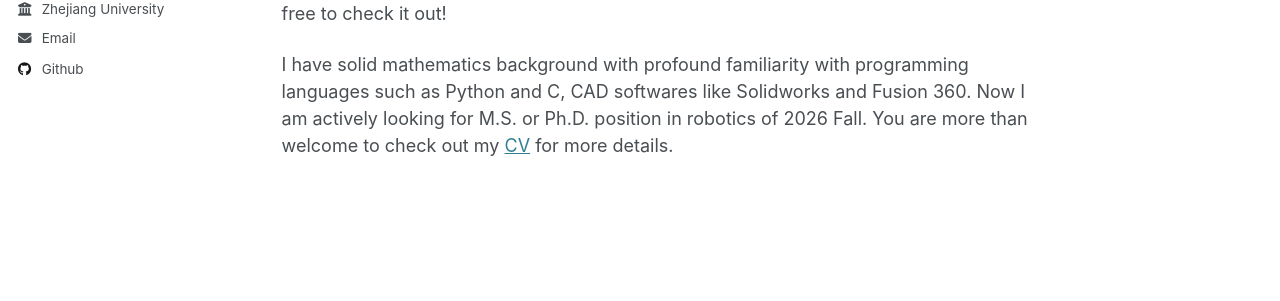
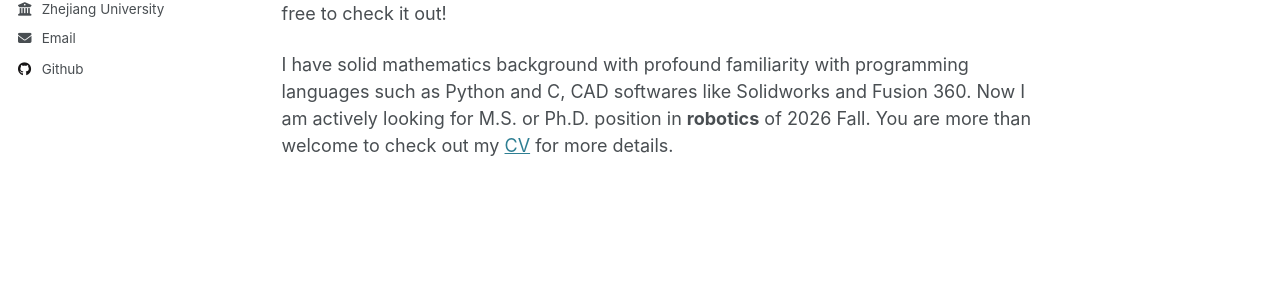
Before and after one commit to dyxia1241/dyxia1241.github.io, a Jekyll site: the page built from _pages/about.md, in a window 1280 px wide and 1079 px high. Shown: the part 516-817 px from the top of the window. Built offline with Jekyll 4.4.1, drawn with Linux system fonts in a browser that asks for light colours.

```diff
--- a/_pages/about.md
+++ b/_pages/about.md
@@ -13,4 +13,4 @@ About me
 ======
 As an ME student, my interests lie at the intersection of control science and machine learning. I'm also pursuing a minor in mathematics @ UIUC. Starting at the summer of 2024, I have the fortune to work with [Prof. Dušan M. Stipanović](https://ise.illinois.edu/directory/profile/dusan) from [CSL, U of I](https://csl.illinois.edu/) on applying modified internal model control on RNN and Transformer architecture to boost robustness and trustability. Later on during my exchange time at UIUC, I also worked closely with Dr. Srikar Annamraju and Harris Nisar on a robotic trail maker system facilitating upper-limb rehabilitation. In April 2025, we wrapped up our work: 🌟["Robotic Trail Maker Platform for Rehabilitation in Neurological Conditions: Clinical Use Cases"](https://arxiv.org/pdf/2504.19230). Feel free to check it out!
 
-I have solid mathematics background with profound familiarity with programming languages such as Python and C, CAD softwares like Solidworks and Fusion 360. Now I am actively looking for M.S. or Ph.D. position in robotics of 2026 Fall. You are more than welcome to check out my [CV](https://dyxia1241.github.io/files/CV_new.pdf) for more details.
+I have solid mathematics background with profound familiarity with programming languages such as Python and C, CAD softwares like Solidworks and Fusion 360. Now I am actively looking for M.S. or Ph.D. position in **robotics** of 2026 Fall. You are more than welcome to check out my [CV](https://dyxia1241.github.io/files/CV_new.pdf) for more details.
```
